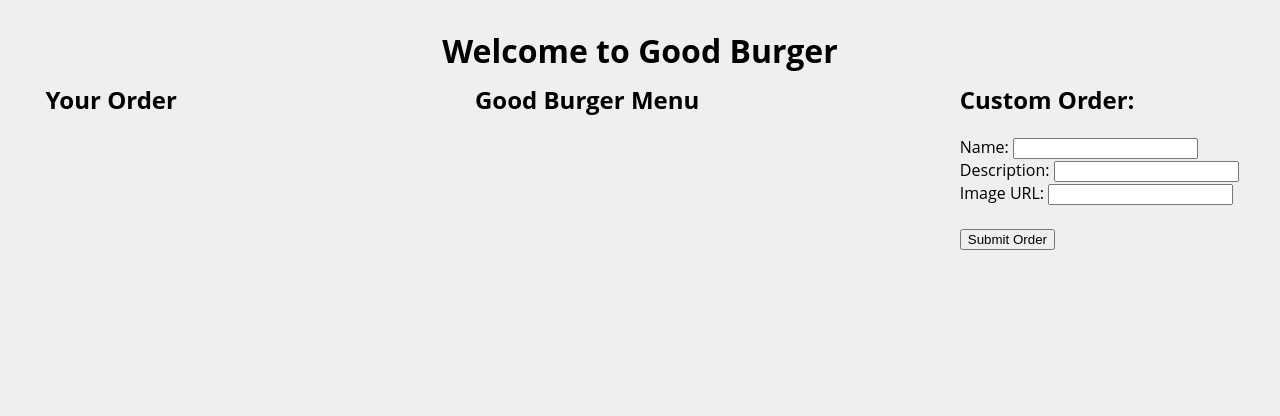
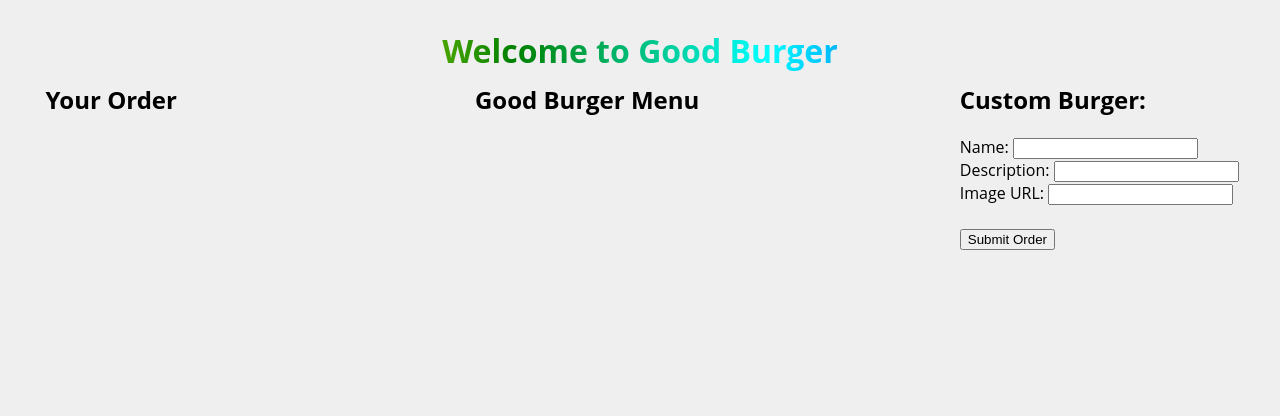
Before and after one commit to yushi1007/js_good_burger, a plain HTML site: page index.html in a window 1280 px wide. Drawn offline with Linux system fonts and the light colour scheme.

Commit message:
custom burgers

```diff
--- a/db.json
+++ b/db.json
@@ -64,7 +64,7 @@
       "id": 11,
       "name": "Cow-abunga",
       "description": "Mooooo",
-      "image": "https://www.checkers.com/wp-content/uploads/2017/03/BigBuford_Feature_1000x1000-600x600.jpg"
+      "image": "http://www.foodwithfeelings.com/wp-content/uploads/2013/06/ab44_the-fat-cow-ramsay-gordon-6-e1352887255279.jpg"
     }
   ]
 }
--- a/index.html
+++ b/index.html
@@ -5,13 +5,12 @@
   <meta name="viewport" content="width=device-width, initial-scale=1.0">
   <meta http-equiv="X-UA-Compatible" content="ie=edge">
   <link href="stylesheet.css" rel="stylesheet">
-
   <title>Good Burger</title>
 </head>
 <body>
   <div class="container">
     <div class="header">
-      <h1>Welcome to Good Burger</h1>
+      <h1 id="heading">Welcome to Good Burger</h1>
     </div>
 
     <div class="order">
@@ -27,8 +26,8 @@
     </div>
 
     <div class="custom">
-      <h2>Custom Order:</h2>
-      <form id="custom-order">
+      <h2>Custom Burger:</h2>
+      <form id="custom-burger">
         <label>Name:</label>
         <input type="text" name="name" id="burger-name">
         <br/>
--- a/stylesheet.css
+++ b/stylesheet.css
@@ -1,5 +1,4 @@
-
- #burger-menu {
+#burger-menu {
   display: grid;
   padding: 1rem;
   grid-template-columns: repeat(auto-fit, minmax(320px, 1fr));
@@ -93,3 +92,13 @@ img {
 li{
   text-align: left;
 }
+
+#heading {
+  background: red;
+  background: -webkit-linear-gradient(left, orange , yellow, green, cyan, blue, violet);
+  background: -o-linear-gradient(right, orange, yellow, green, cyan, blue, violet);
+  background: -moz-linear-gradient(right, orange, yellow, green, cyan, blue, violet);
+  background: linear-gradient(to right, orange , yellow, green, cyan, blue, violet);
+  -webkit-background-clip: text;
+  -webkit-text-fill-color: transparent;
+}
```
